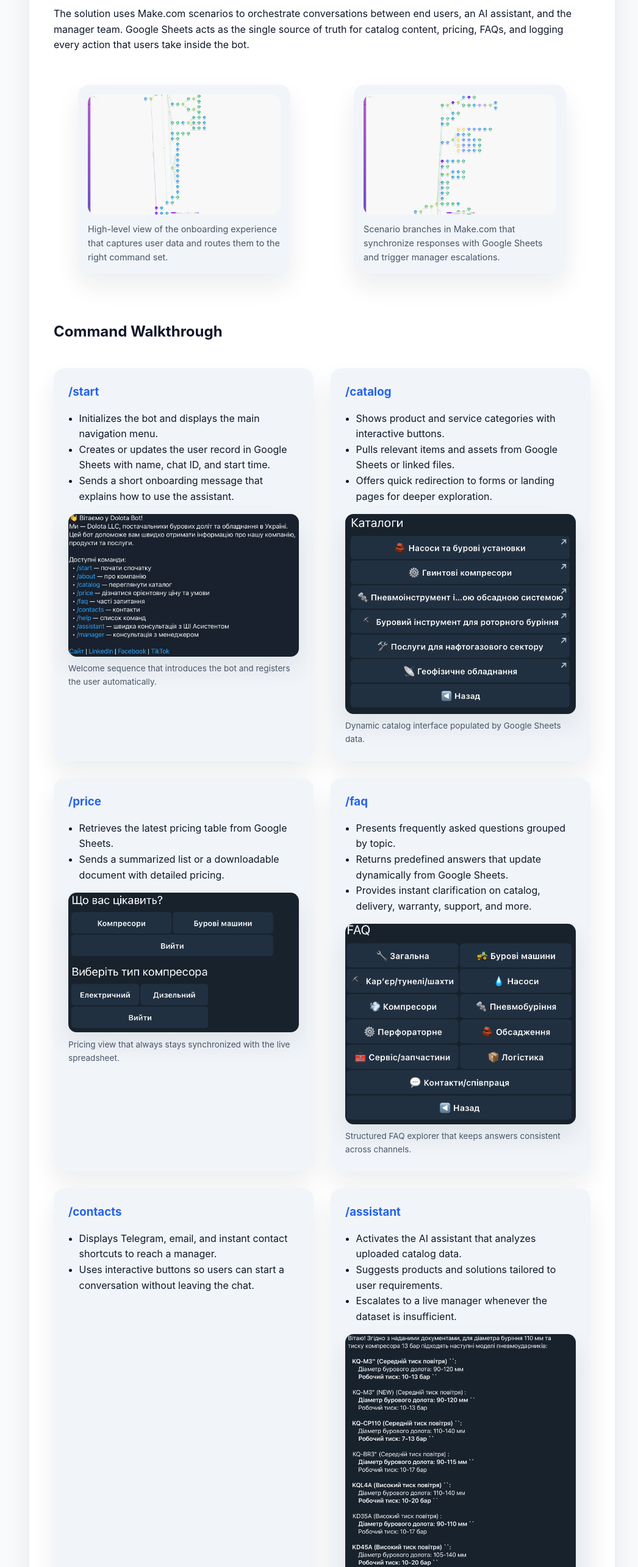
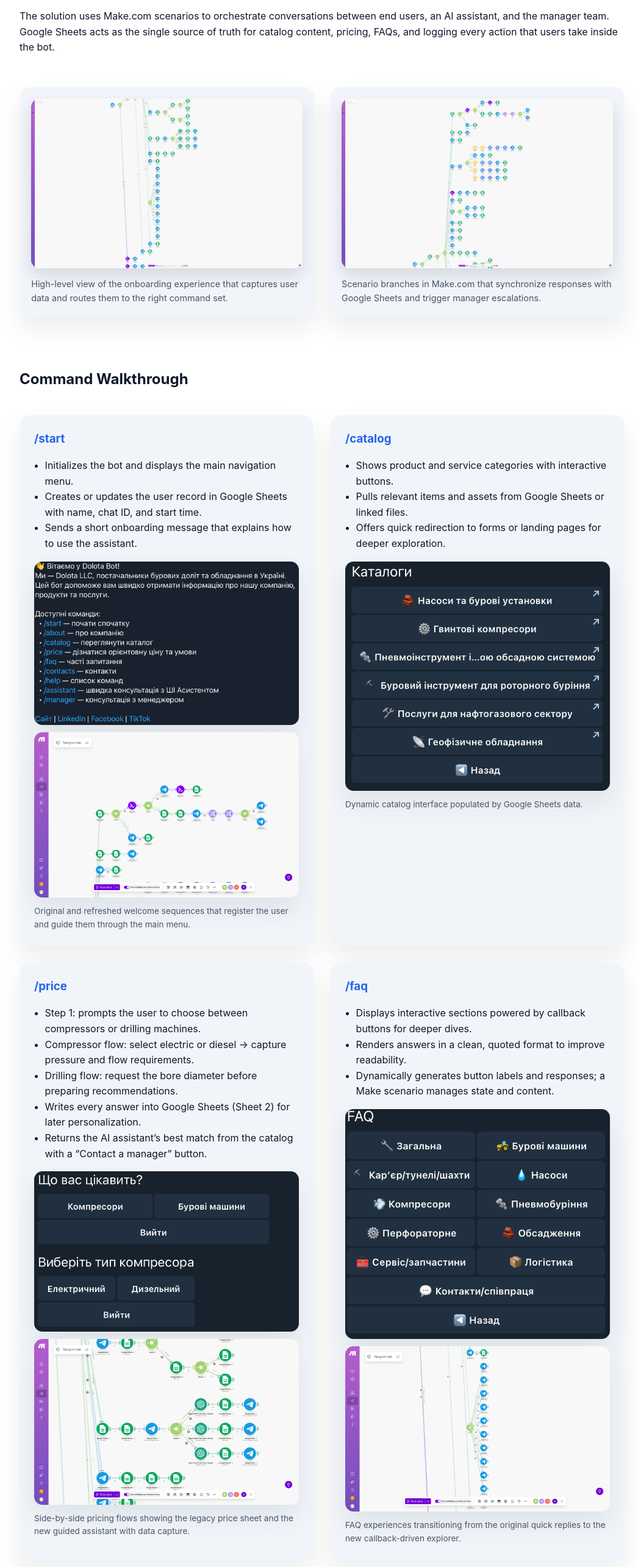
Before and after one commit to NazarPauk/portfolio, a plain HTML site: page projects/telegram-support-bot.html in a window 1280 px wide. Shown: the part 800-3370 px from the top of the page at 61% size, without its empty margins (112-1158 px from the left). Drawn offline with Linux system fonts and the light colour scheme.

Commit message:
Restore legacy Telegram bot screenshots

```diff
--- a/projects/telegram-support-bot.html
+++ b/projects/telegram-support-bot.html
@@ -26,13 +26,13 @@
     }
     .project-content {
       background: var(--surface);
-      padding: 2.5rem;
+      padding: clamp(1.75rem, 2vw + 1.5rem, 2.75rem);
       border-radius: var(--radius);
       box-shadow: var(--shadow);
-      max-width: 960px;
+      max-width: 1080px;
       margin: 0 auto;
       display: grid;
-      gap: 2.5rem;
+      gap: clamp(2rem, 4vw, 3rem);
       text-align: left;
     }
     .project-content section {
@@ -41,24 +41,33 @@
     }
     .gallery-grid {
       display: grid;
-      gap: 1.5rem;
+      gap: clamp(1.25rem, 2vw, 2rem);
+      justify-items: center;
     }
-    @media (min-width: 720px) {
+    @media (min-width: 640px) {
       .gallery-grid {
-        grid-template-columns: repeat(2, minmax(0, 1fr));
+        grid-template-columns: repeat(auto-fit, minmax(320px, 1fr));
+      }
+    }
+    @media (min-width: 1080px) {
+      .gallery-grid {
+        grid-template-columns: repeat(2, minmax(420px, 1fr));
       }
     }
     .gallery-grid figure {
       background: #f1f5f9;
       border-radius: var(--radius);
-      padding: 1rem;
+      padding: clamp(0.75rem, 1.5vw, 1.25rem);
       box-shadow: var(--shadow);
       display: grid;
-      gap: 0.75rem;
+      gap: 0.85rem;
+      width: 100%;
+      max-width: 560px;
     }
     .gallery-grid img {
       width: 100%;
       border-radius: calc(var(--radius) * 0.75);
+      box-shadow: var(--shadow-sm, 0 12px 24px rgba(15, 23, 42, 0.12));
     }
     .gallery-grid figcaption {
       font-size: 0.9rem;
@@ -94,12 +103,26 @@
     .command-card figure {
       margin: 0;
       display: grid;
-      gap: 0.6rem;
+      gap: 0.75rem;
+    }
+    .command-card .image-stack {
+      display: grid;
+      gap: 0.75rem;
+    }
+    .command-card .image-stack.two-up {
+      grid-template-columns: repeat(auto-fit, minmax(220px, 1fr));
+      align-items: start;
     }
     .command-card img {
       width: 100%;
       border-radius: calc(var(--radius) * 0.75);
       box-shadow: var(--shadow);
+    }
+    @media (max-width: 599px) {
+      .command-card img {
+        max-width: 360px;
+        justify-self: center;
+      }
     }
     .command-card figcaption {
       font-size: 0.85rem;
@@ -149,8 +172,11 @@
               <li>Sends a short onboarding message that explains how to use the assistant.</li>
             </ul>
             <figure>
-              <img src="../images/telegram-bot/TGBOT_Start.png" alt="Telegram bot start command screenshot">
-              <figcaption>Welcome sequence that introduces the bot and registers the user automatically.</figcaption>
+              <div class="image-stack two-up">
+                <img src="../images/telegram-bot/TGBOT_Start.png" alt="Original Telegram bot start command onboarding screen">
+                <img src="../images/telegram-bot/TGBOT_start_make.png" alt="Refreshed Telegram bot start command onboarding screen">
+              </div>
+              <figcaption>Original and refreshed welcome sequences that register the user and guide them through the main menu.</figcaption>
             </figure>
           </article>
           <article class="command-card" aria-labelledby="cmd-catalog">
@@ -168,51 +194,63 @@
           <article class="command-card" aria-labelledby="cmd-price">
             <h3 id="cmd-price">/price</h3>
             <ul>
-              <li>Retrieves the latest pricing table from Google Sheets.</li>
-              <li>Sends a summarized list or a downloadable document with detailed pricing.</li>
+              <li>Step 1: prompts the user to choose between compressors or drilling machines.</li>
+              <li>Compressor flow: select electric or diesel → capture pressure and flow requirements.</li>
+              <li>Drilling flow: request the bore diameter before preparing recommendations.</li>
+              <li>Writes every answer into Google Sheets (Sheet 2) for later personalization.</li>
+              <li>Returns the AI assistant’s best match from the catalog with a “Contact a manager” button.</li>
             </ul>
             <figure>
-              <img src="../images/telegram-bot/TGBOT_price.png" alt="Price command with current pricing options">
-              <figcaption>Pricing view that always stays synchronized with the live spreadsheet.</figcaption>
+              <div class="image-stack two-up">
+                <img src="../images/telegram-bot/TGBOT_price.png" alt="Original Telegram bot pricing flow screen">
+                <img src="../images/telegram-bot/TGBOT_Price_make.png" alt="Step-based Telegram bot pricing assistant flow">
+              </div>
+              <figcaption>Side-by-side pricing flows showing the legacy price sheet and the new guided assistant with data capture.</figcaption>
             </figure>
           </article>
           <article class="command-card" aria-labelledby="cmd-faq">
             <h3 id="cmd-faq">/faq</h3>
             <ul>
-              <li>Presents frequently asked questions grouped by topic.</li>
-              <li>Returns predefined answers that update dynamically from Google Sheets.</li>
-              <li>Provides instant clarification on catalog, delivery, warranty, support, and more.</li>
+              <li>Displays interactive sections powered by callback buttons for deeper dives.</li>
+              <li>Renders answers in a clean, quoted format to improve readability.</li>
+              <li>Dynamically generates button labels and responses; a Make scenario manages state and content.</li>
             </ul>
             <figure>
-              <img src="../images/telegram-bot/TGBOT_faq.png" alt="FAQ command with interactive question buttons">
-              <figcaption>Structured FAQ explorer that keeps answers consistent across channels.</figcaption>
+              <div class="image-stack two-up">
+                <img src="../images/telegram-bot/TGBOT_faq.png" alt="Original FAQ command with quick reply buttons">
+                <img src="../images/telegram-bot/TGBOT_faq_make.png" alt="Updated FAQ command with callback buttons and quoted answers">
+              </div>
+              <figcaption>FAQ experiences transitioning from the original quick replies to the new callback-driven explorer.</figcaption>
             </figure>
           </article>
           <article class="command-card" aria-labelledby="cmd-contacts">
             <h3 id="cmd-contacts">/contacts</h3>
             <ul>
-              <li>Displays Telegram, email, and instant contact shortcuts to reach a manager.</li>
-              <li>Uses interactive buttons so users can start a conversation without leaving the chat.</li>
+              <li>Delivers message templates that keep social links and contacts one tap away.</li>
+              <li>Ensures every outreach path is consistent across channels and device types.</li>
             </ul>
           </article>
           <article class="command-card" aria-labelledby="cmd-assistant">
             <h3 id="cmd-assistant">/assistant</h3>
             <ul>
-              <li>Activates the AI assistant that analyzes uploaded catalog data.</li>
-              <li>Suggests products and solutions tailored to user requirements.</li>
-              <li>Escalates to a live manager whenever the dataset is insufficient.</li>
+              <li>Draws from curated CSV tables extracted from the catalog to propose relevant products.</li>
+              <li>Shares confident recommendations in-chat, enriched with the best-fit catalog entries.</li>
+              <li>Escalates in the active thread whenever data is missing or confidence drops.</li>
             </ul>
             <figure>
-              <img src="../images/telegram-bot/TGBOT_responseai.png" alt="AI assistant responding inside Telegram">
-              <figcaption>AI-driven responses enriched with product data and escalation logic.</figcaption>
+              <div class="image-stack two-up">
+                <img src="../images/telegram-bot/TGBOT_responseai.png" alt="Original AI assistant response inside the Telegram bot">
+                <img src="../images/telegram-bot/TGBOT_preview.png" alt="Updated AI assistant preview delivering tailored suggestions">
+              </div>
+              <figcaption>AI assistant responses shown in both the original interface and the updated preview-focused design.</figcaption>
             </figure>
           </article>
           <article class="command-card" aria-labelledby="cmd-manager">
             <h3 id="cmd-manager">/manager</h3>
             <ul>
-              <li>Routes user questions directly to a dedicated manager group.</li>
-              <li>Enables two-way communication without revealing user contact details.</li>
-              <li>Streams every exchange back to Google Sheets for accountability.</li>
+              <li>Creates a dedicated thread for each client inside the managers’ group.</li>
+              <li>Detects existing threads and routes new requests there—no duplicates.</li>
+              <li>Sends selective notifications so the client knows when a manager joins without spamming.</li>
             </ul>
           </article>
           <article class="command-card" aria-labelledby="cmd-help">
@@ -232,12 +270,47 @@
         </div>
       </section>
       <section>
+        <h2>Ticketing &amp; Threads</h2>
+        <ul>
+          <li>Personal threads keep every client conversation tied to their dedicated manager space.</li>
+          <li>Auto-routing reuses existing threads when they exist; new ones spin up only when needed.</li>
+          <li>Two-way flow lets managers reply from the thread without losing context.</li>
+        </ul>
+      </section>
+      <section>
+        <h2>Make.com Automation Architecture</h2>
+        <ul>
+          <li>Webhooks drive both commands and callbacks, while routers and filters steer state.</li>
+          <li>Google Sheets writes include structured fields, deduplication, and live status updates.</li>
+          <li>Centralized message templates keep social links embedded in every outbound message.</li>
+          <li>AI assistant integration surfaces catalog models using the parameters gathered in /price.</li>
+          <li>Resolved Gemini file-delivery issues ensure Make scenarios stay stable end to end.</li>
+        </ul>
+      </section>
+      <section>
+        <h2>Data &amp; Analytics</h2>
+        <p><strong>Stored:</strong> command or scenario name, /price parameters, client questions, timestamp, chat and user IDs, escalation status, ticket ID or URL, and the active thread reference.</p>
+        <p>All records are normalized for reporting and to power personalized follow-ups.</p>
+      </section>
+      <section>
+        <h2>Reliability &amp; Safeguards</h2>
+        <ul>
+          <li>Rate limits and selective notifications prevent alert storms.</li>
+          <li>Input validation normalizes formats such as phone numbers and symbols.</li>
+          <li>Fallback logic hands the conversation to a manager if the assistant lacks confidence.</li>
+        </ul>
+      </section>
+      <section>
         <h2>Additional Features</h2>
         <ul>
           <li>Support for callback buttons and conditional logic across Make.com scenarios.</li>
           <li>Comprehensive interaction logging inside Google Sheets for analytics.</li>
           <li>Dynamic messages enhanced with user geolocation data.</li>
           <li>Battery-level detection module that sends personalized alerts and upsell prompts.</li>
+          <li>Anti-spam logic prevents multiple commands from running in parallel for the same user.</li>
+          <li>Manager tickets post compact cards with client data and request summaries into the thread.</li>
+          <li>Battery alerts thank users above 50% charge and nudge booth visits when power dips below.</li>
+          <li>Helper scripts normalize text and special characters so every ticket reads consistently.</li>
         </ul>
       </section>
     </section>
```
Also changed, not shown: images/telegram-bot/TGBOT_Price_make.png (renamed from TGBOT_Price_make.png), images/telegram-bot/TGBOT_faq_make.png (renamed from TGBOT_faq_make.png), images/telegram-bot/TGBOT_start_make.png (renamed from TGBOT_start_make.png).
